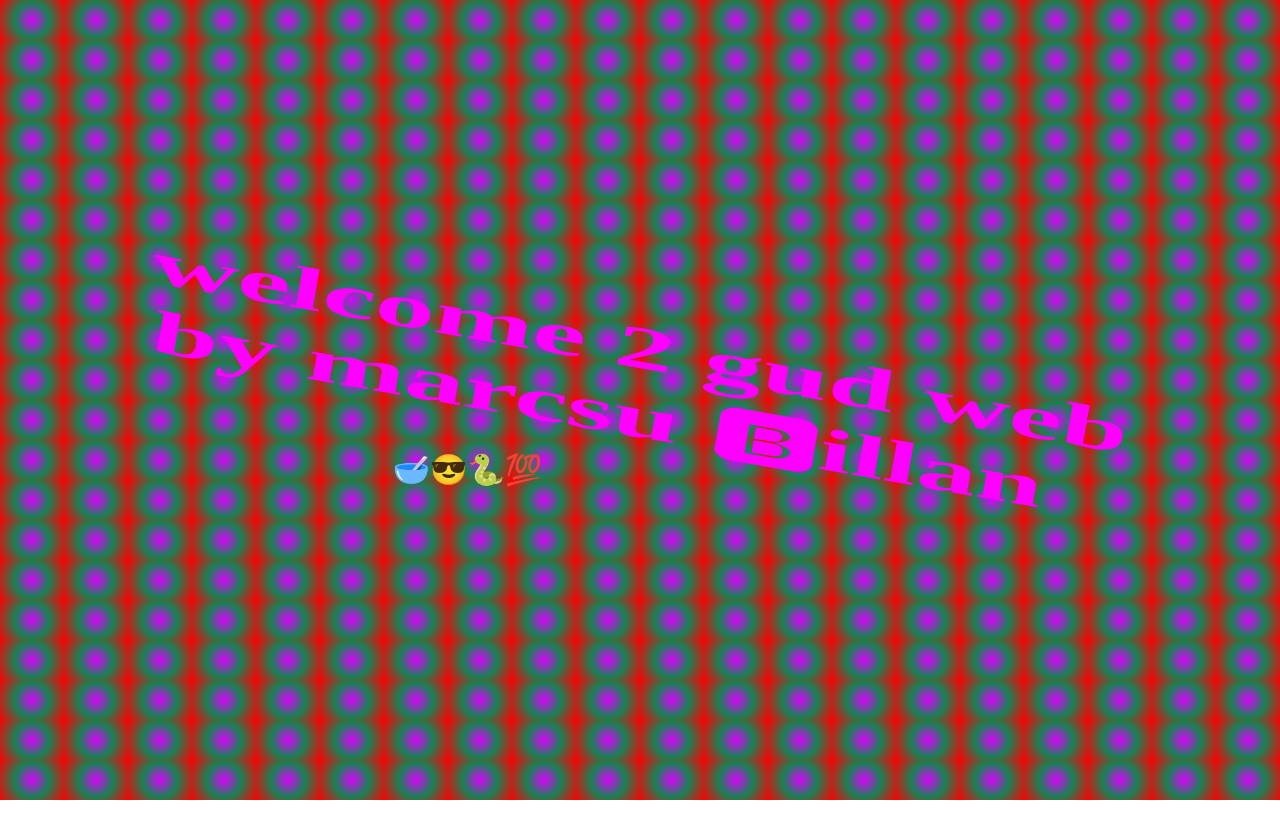
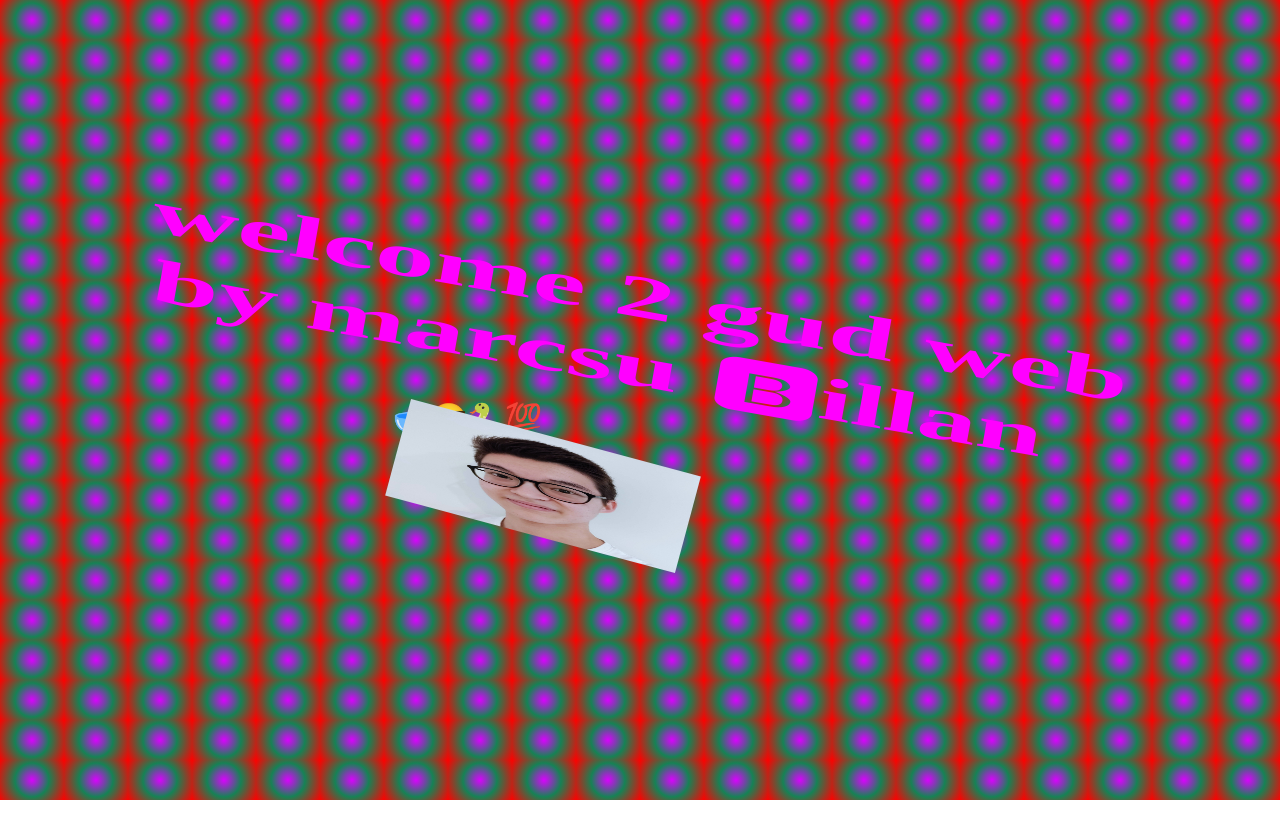
Before and after one commit to marcusbillman/WebsiteEasterEgg, a plain HTML site: page index.html in a window 1280 px wide. Shown: the top 838 px of the page. Drawn offline with Linux system fonts and the light colour scheme.

Commit message:
Add image

```diff
--- a/index.html
+++ b/index.html
@@ -22,6 +22,7 @@
                 >n
             </h1>
             <p class="emoji">🥣😎🐍💯</p>
+            <img src="./img/me.jpg" alt="me" />
         </div>
     </body>
 </html>
--- a/scss/main.scss
+++ b/scss/main.scss
@@ -47,6 +47,12 @@ body {
     .marcsu {
         transition: transform 1s;
     }
+
+    img {
+        width: 300px;
+        height: 100px;
+        transform: rotate(15deg);
+    }
 }
 .overlay {
     z-index: 1;
```
Also changed, not shown: css/main.css, img/me.jpg (added), 1 other file.
